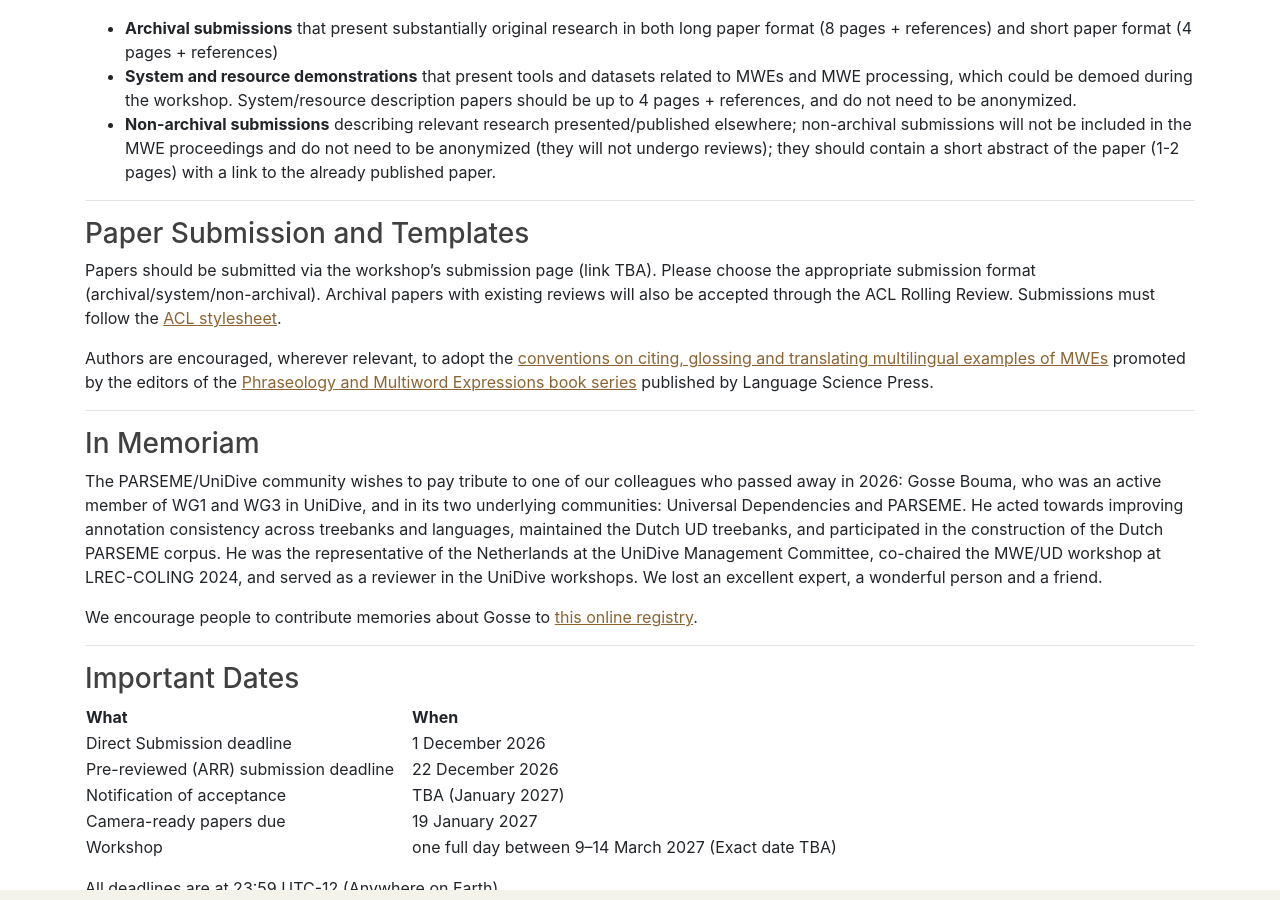
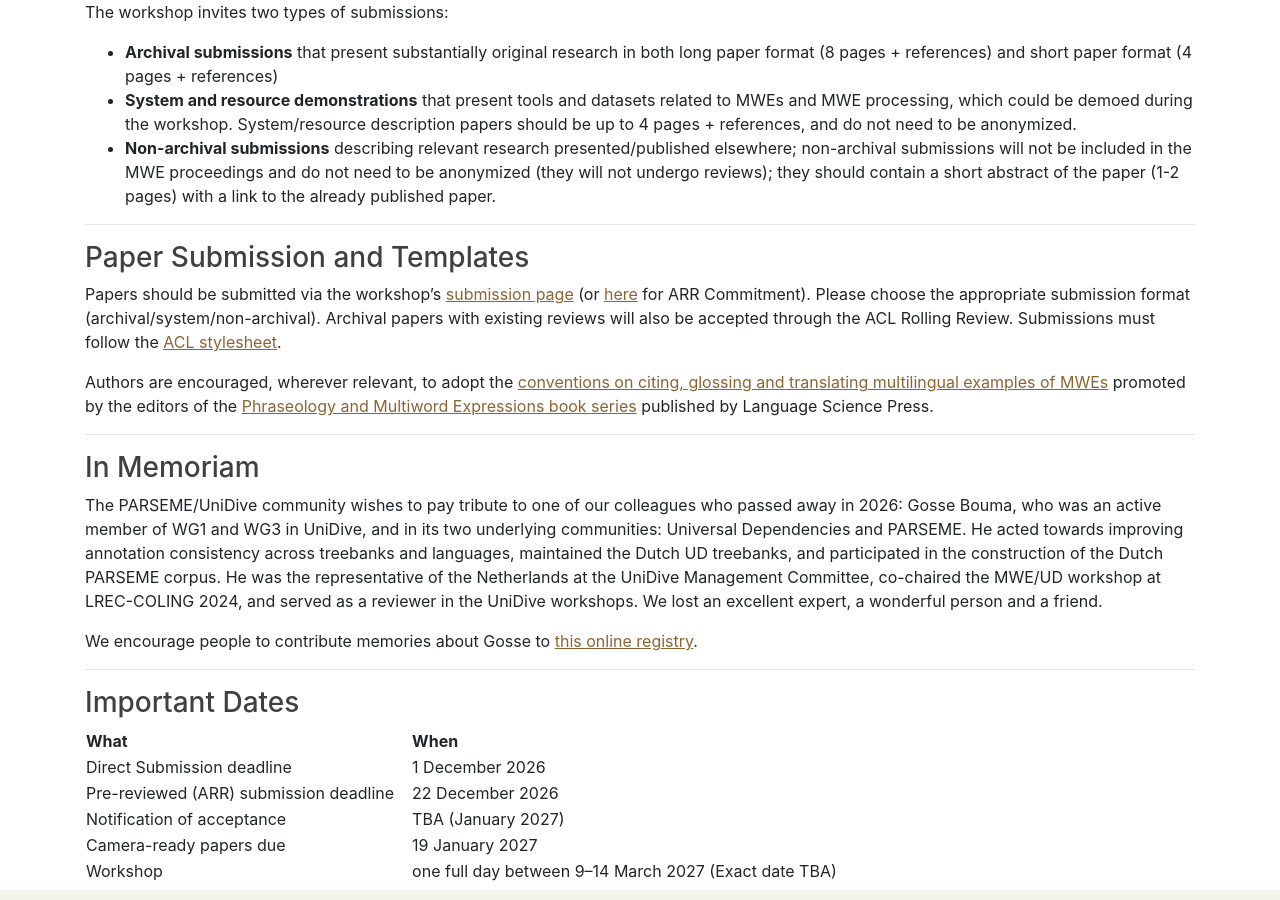
Before and after one commit to multiword/multiword.github.io, a Jekyll site: the page built from mwe2027/index.md, in a window 1280 px wide and 900 px high, scrolled down 1716 px. Built offline with Jekyll 4.4.1, drawn with Linux system fonts in a browser that asks for light colours; comment, search, counter and statistics services are not loaded; some of the changed text lies outside the part shown.

Commit message:
Update (2026-11-03)

```diff
--- a/mwe2027/index.md
+++ b/mwe2027/index.md
@@ -364,7 +365,7 @@ The workshop invites two types of submissions:
 <!--Papers should be submitted via the [workshop's submission page](https://openreview.net/group?id=eacl.org/EACL/2027/Workshop/MWE).-->
 
 
-Papers should be submitted via the workshop's submission page (link TBA). Please choose the appropriate submission format (archival/system/non-archival). Archival papers with existing reviews will also be accepted through the ACL Rolling Review. Submissions must follow the <a href="https://github.com/acl-org/acl-style-files" target="_blank">ACL stylesheet</a>.
+Papers should be submitted via the workshop's <a href="https://openreview.net/group?id=eacl.org/EACL/2027/Workshop/MWE" target="_blank">submission page</a> (or <a href="https://openreview.net/group?id=eacl.org/EACL/2027/Workshop/MWE_ARR_Commitment" target="_blank">here</a> for ARR Commitment). Please choose the appropriate submission format (archival/system/non-archival). Archival papers with existing reviews will also be accepted through the ACL Rolling Review. Submissions must follow the <a href="https://github.com/acl-org/acl-style-files" target="_blank">ACL stylesheet</a>.
 
 Authors are encouraged, wherever relevant, to adopt the <a href="https://gitlab.com/parseme/pmwe/-/blob/master/Conventions-for-MWE-examples/PMWE_series_conventions_for_multilingual_examples.pdf" target="_blank">conventions on citing, glossing and translating multilingual examples of MWEs</a> promoted by the editors of the <a href="https://langsci-press.org/catalog/series/pmwe" target="_blank">Phraseology and Multiword Expressions book series</a> published by Language Science Press.
 
```
Also changed, not shown: other parts of mwe2027/index.md (+1 -0 lines).
